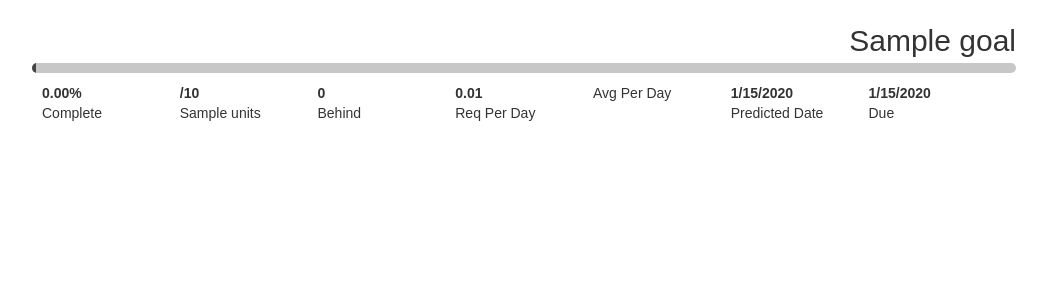
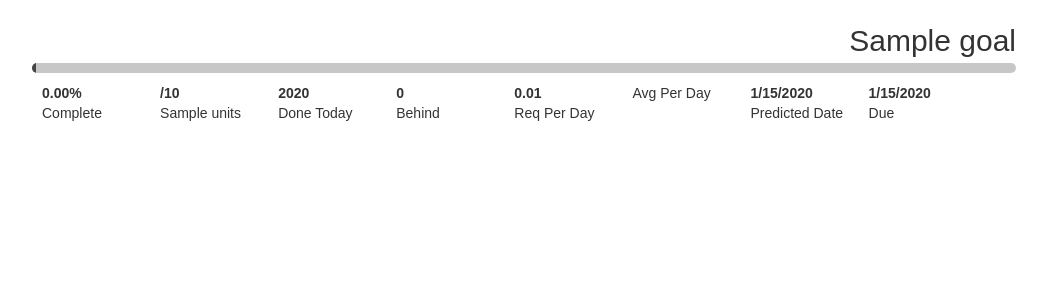
Before and after one commit to cdated/ananke, a Flask app: template templates/index.html in a window 1280 px wide. Shown: the top 300 px of the page, without its empty margins (116-1163 px from the left). Run offline with Flask 2, Linux system fonts and the light colour scheme; the template is opened without the code that fills it: most values are stand-ins (such as "Sample title", 1, 10 or a date in 2020); some libraries are stand-ins or nearby versions.

Commit message:
Add done_today field that clear out on read after day change

```diff
--- a/server.py
+++ b/server.py
@@ -3,22 +3,37 @@
 
 import os
 import json
+from datetime import datetime
 import pymongo
 from flask import Flask, render_template, request, redirect
 
 app = Flask(__name__)
 
+USER="cdated"
+
+def handle_current(goal, value, col, match):
+    current = goal['current']
+    # Tally today's progress
+    done_today = int(goal['done_today']) + int(value) - int(current)
+    col.update(match, {'$set': {"done_today": done_today}})
+
+    # Update date
+    today = datetime.now().date()
+    col.update(match, {'$set': {"updated": str(today)}})
+
 @app.route('/goals/<int:goal_id>', methods=['POST', 'GET'])
 def update_progress(goal_id):
     col = db.goals
-    goal = col.find_one({"uid":"cdated", "id":goal_id})
+    goal = col.find_one({"uid":USER, "id":goal_id})
 
     if request.method == 'POST':
-        match = {"uid":"cdated", "id":goal_id}
+        match = {"uid":USER, "id":goal_id}
 
         for field in ['name', 'units', 'current', 'total']:
             if field in request.form:
                 value = request.form[field]
+                if field == 'current':
+                    handle_current(goal, value, col, match)
                 update = {'$set': {field: value}}
                 col.update(match, update)
 
@@ -40,7 +55,18 @@ def update_progress(goal_id):
 @app.route('/')
 def index():
     col = db.goals
-    goals= col.find({"uid":"cdated"}).sort("endDate", 1)
+    goals= col.find({"uid":USER}).sort("endDate", 1)
+
+    # Clear out done_todays from yesterdays
+    today = datetime.now().date()
+    for goal in goals:
+        updated = goal['updated']
+        last_updated = datetime.strptime(updated, '%Y-%m-%d').date()
+        if last_updated != today:
+            update = {'$set': {'done_today': 0}}
+            col.update({"uid":USER, "id": goal["id"]}, update)
+
+    goals= col.find({"uid":USER}).sort("endDate", 1)
 
     return render_template('index.html', title="Ananke - Goals", goals=goals)
 
--- a/static/css/style.css
+++ b/static/css/style.css
@@ -45,11 +45,11 @@
 }
 
 .goal-stat {
-    width: 14%;
-    height: 30px;
+    width: 12%;
+    height: 40px;
     padding: 10px;
     float: left;
-    margin: 0;
+    margin: 10;
     color: #333333;
 }
 
--- a/templates/index.html
+++ b/templates/index.html
@@ -38,7 +38,7 @@
         }
       }
 
-      var render = function(id, current, total, units, start, end) {
+      var render = function(id, current, total, units, start, end, done_today) {
         var now = new Date();
         var startDate = new Date(start);
         var endDate = new Date(end);
@@ -116,6 +116,9 @@
 
         var doc = document.getElementById("behind" + id);
         doc.innerHTML = behind;
+
+        var doc = document.getElementById("done_today" + id);
+        doc.innerHTML = parseInt(done_today);
 
         var doc = document.getElementById("progressPercent" + id);
         doc.innerHTML = percentComplete.toFixed(2) + "%";
@@ -203,6 +206,12 @@
         </div>
         <div class="goal-stat">
           <span class="goal-number">
+            <div id="done_today{{goal.id}}"></div>
+          </span>
+          <span class="goal-label">Done Today</span>
+        </div>
+        <div class="goal-stat">
+          <span class="goal-number">
             <div id="behind{{goal.id}}"></div>
           </span>
           <span class="goal-label">Behind</span>
@@ -239,7 +248,8 @@
                {{goal.total}},
                "{{goal.units}}",
                "{{goal.startDate}}",
-               "{{goal.endDate}}"
+               "{{goal.endDate}}",
+               "{{goal.done_today}}"
               )
       </script>
 
```
